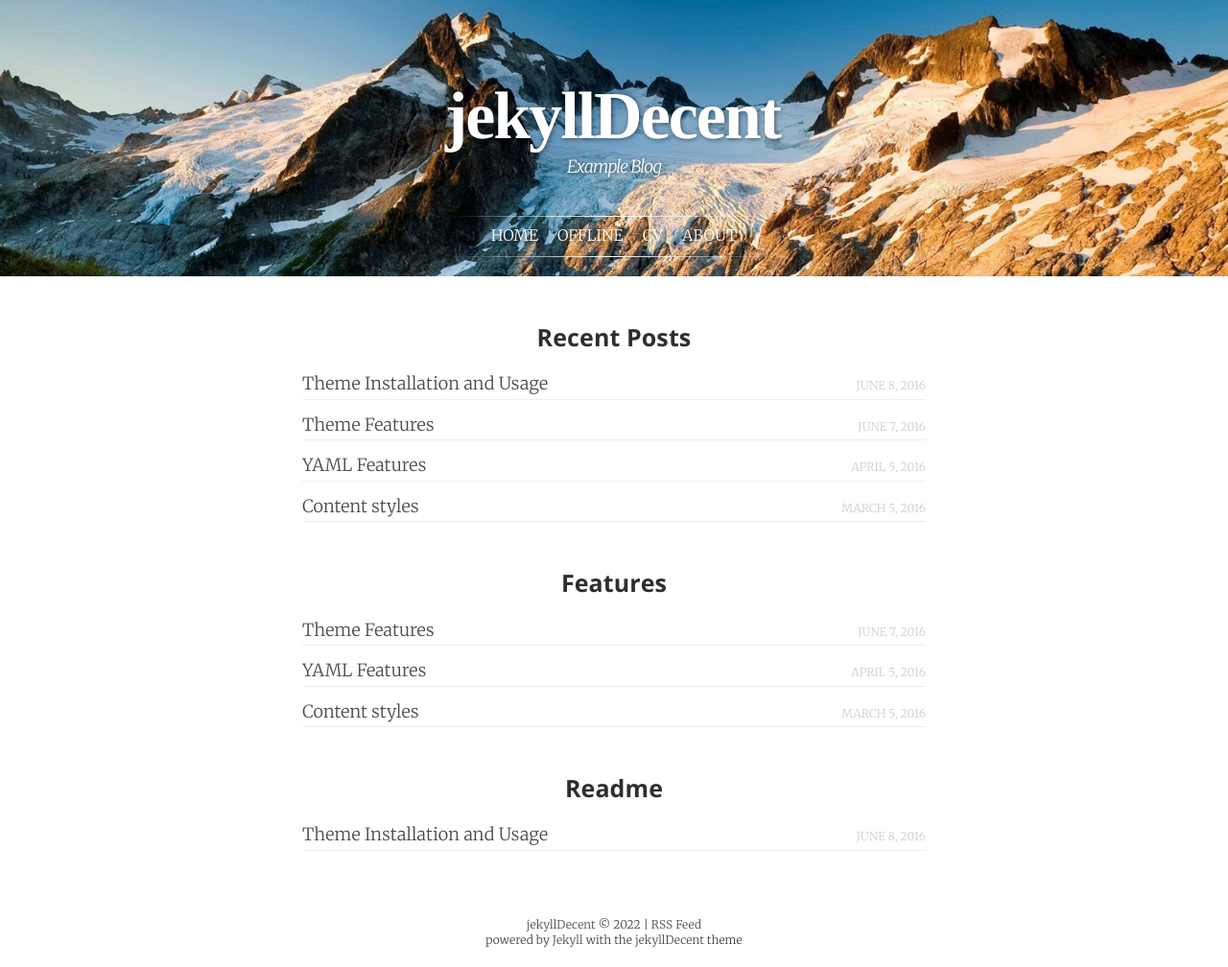
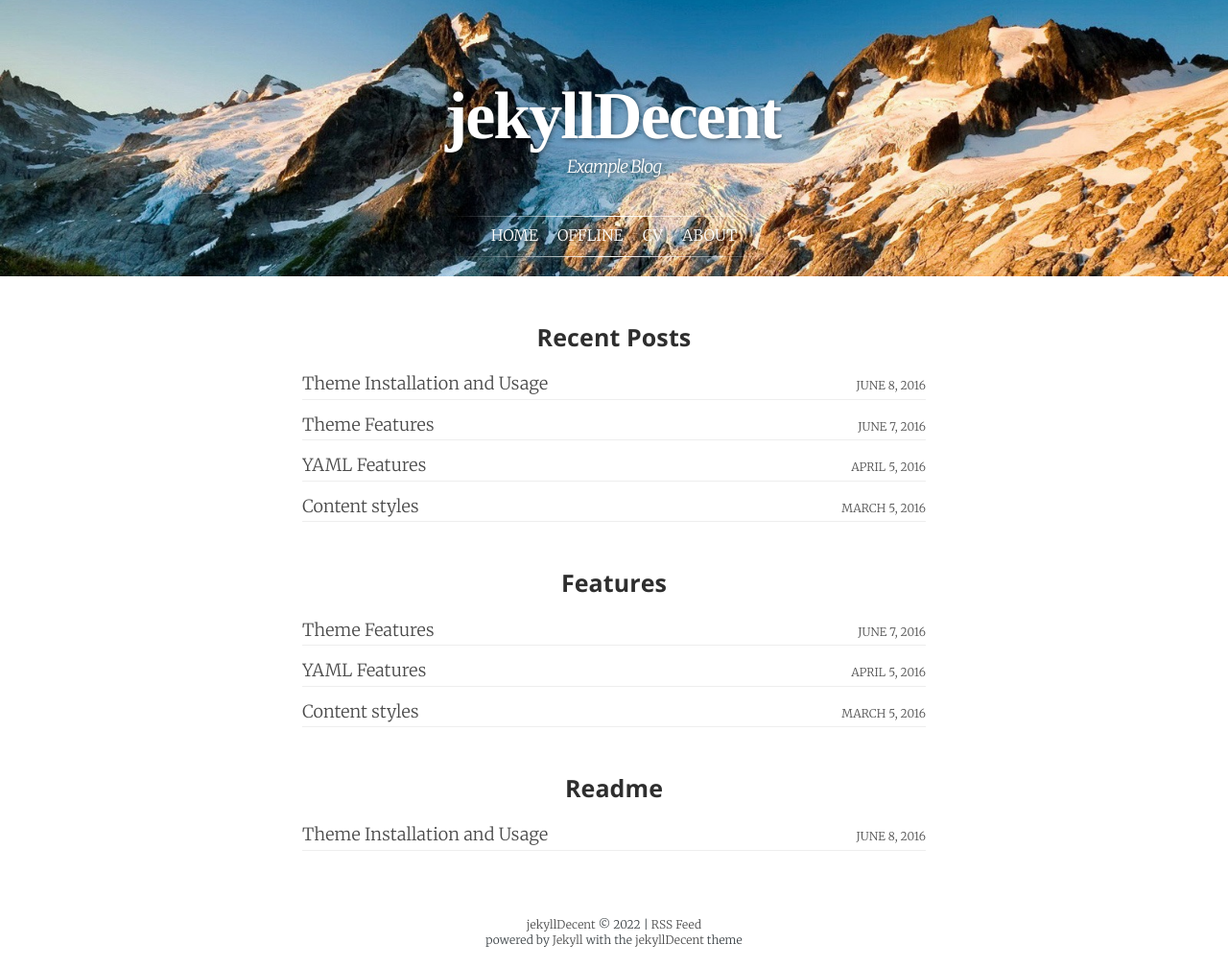
Before and after one commit to jwillmer/jekyllDecent, a Jekyll site: the page built from index.html, in a window 1280 px wide. Shown: the whole page at 96% size. Built offline with Jekyll 4.4.1, drawn with Linux system fonts in a browser that asks for light colours; some web fonts are replaced.

Commit message:
a11y: improve date color contrast (#69)
* a11y: improve date color contrast

* a11y: set background color

Setting a foreground color without also setting a background color can
mess up contrast among users whose browsers use default color schemes
that aren't black-on-white.

```diff
--- a/_sass/general.scss
+++ b/_sass/general.scss
@@ -16,6 +16,7 @@
     font-size: $size-font-normal;
     line-height: 1.75em;
     color: $color-text-normal;
+		background-color: $color-white;
     font-feature-settings: 'kern' 1;
     text-rendering: geometricPrecision;
     text-align: center;
--- a/_sass/index-page.scss
+++ b/_sass/index-page.scss
@@ -32,7 +32,7 @@
             float: right;
             font-size: 12px;
             text-transform: uppercase;
-            color: rgba(0,0,0,0.2);
+            color: rgba(0,0,0,0.7);
             line-height: 24px;
             margin-top: 7px;
             margin-bottom: 0;
```
